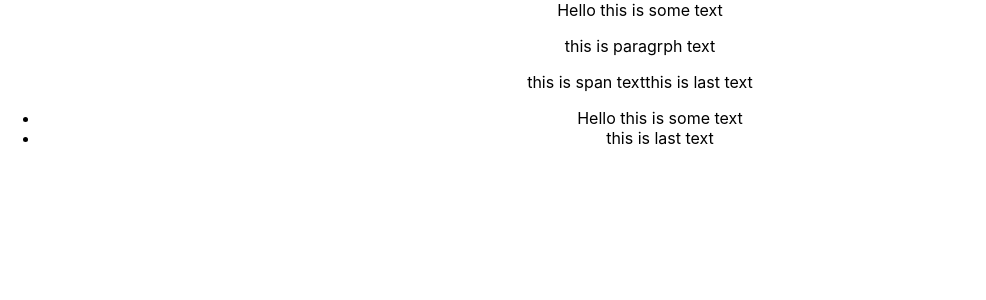
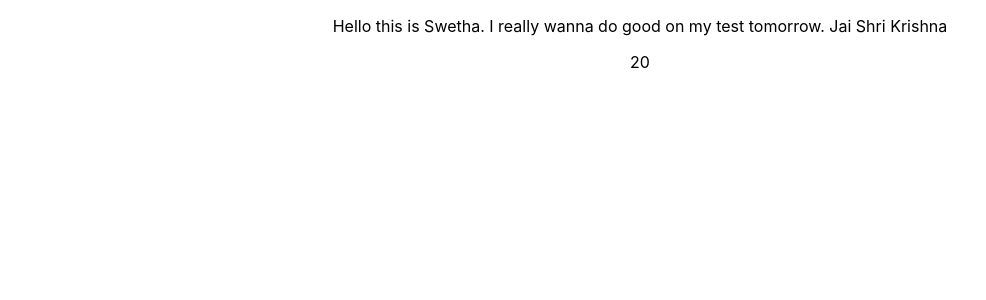
Before and after one commit to Swetha-14/prac, a React (Create React App) app: page / in a window 1280 px wide. Shown: the top 300 px of the page, without its empty margins (0-986 px from the left). Built offline with nearby package versions, Linux system fonts and the light colour scheme.

Commit message:
[Swetha] Measure the line height of first line of paragraph

```diff
--- a/src/App.tsx
+++ b/src/App.tsx
@@ -3,27 +3,20 @@ import './App.css';
 
 function App() {
   const containerRef = useRef<HTMLDivElement>(null);
-  const [textNodes, setTextNodes] = useState<string[]>([]);
+  const [firstLineHeight, setFirstLineHeight] = useState<number | null>(null);
+
 
   useEffect(() => {
 
-    if (containerRef.current) {
-      const nodes = containerRef.current.childNodes
-      const texts: string[] = []
+    const paragraph = containerRef.current?.querySelector("p")
+    if (paragraph && paragraph.firstChild?.nodeType === Node.TEXT_NODE) {
+      const range = document.createRange();
+      range.selectNodeContents(paragraph);
+      range.setEnd(paragraph.firstChild!, 1)
 
 
-      nodes.forEach((node) => {
-        if (node.nodeType === 3) {
-
-          const text = node.textContent?.trim();
-          if (text) {
-            texts.push(text)
-          }
-        }
-      })
-
-      setTextNodes(texts)
-
+      const rect = range.getBoundingClientRect()
+      setFirstLineHeight(rect.height)
     }
 
   }, [])
@@ -31,19 +24,18 @@ function App() {
   return (
     <div className="App">
       <div ref={containerRef}>
-        Hello this is some text
-        <p>this is paragrph text</p>
-        <span>this is span text</span>
-        this is last text
+        <p>
+          Hello this is Swetha.
+          I really wanna do good on my test tomorrow.
+          Jai Shri Krishna
+        </p>
       </div>
 
-      <div>
-        <ul>
-          {textNodes.map((text, idx) => (
-            <li key={idx}>{text}</li>
-          ))}
-        </ul>
+      {firstLineHeight != null && <div>
+
+        <span>{firstLineHeight}</span>
       </div>
+      }
     </div>
   );
 }
```
